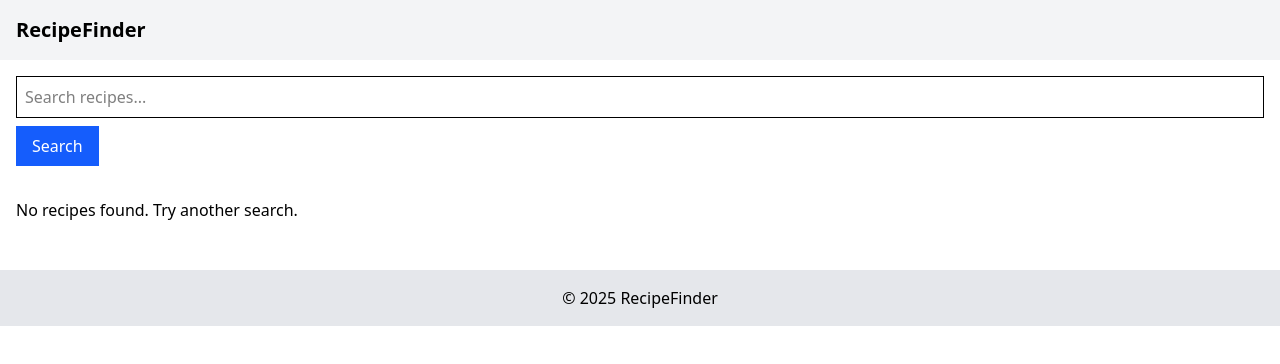
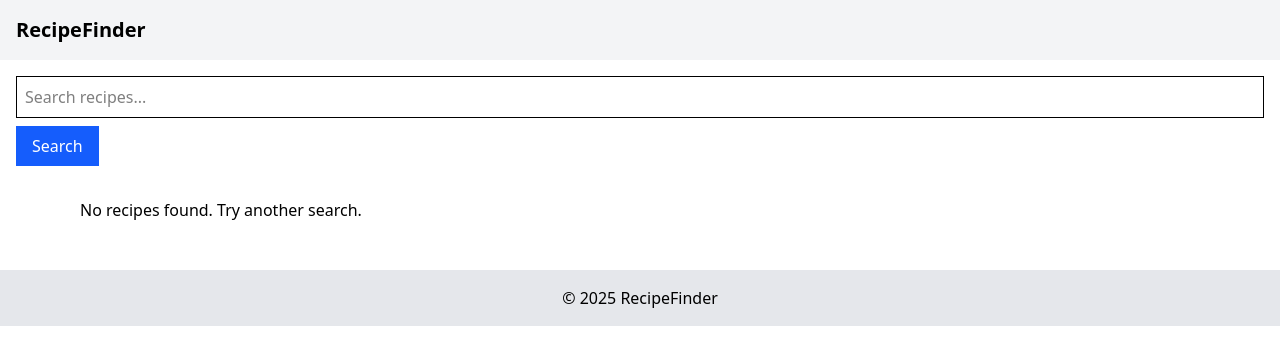
Before and after one commit to Sirumba/recipe-finder-alxCapstone, a React (Vite) app: page / in a window 1280 px wide. Shown: the top 364 px of the page. Built offline with nearby package versions, Linux system fonts and the light colour scheme.

Commit message:
Improve main layout spacing and content width(centers content, improve desktop readability without affective mobile)

```diff
--- a/src/App.jsx
+++ b/src/App.jsx
@@ -15,7 +15,7 @@ export default function App() {
       <Header />
       <SearchBar />
 
-      <main className="p-4">
+      <main className="p-4 max-w-6xl mx-auto">
         {isLoading && <p>Loading recipes...</p>}
         {error && <p className="text-red-600">{error}</p>}
         {!isLoading && recipes.length === 0 && (
```
